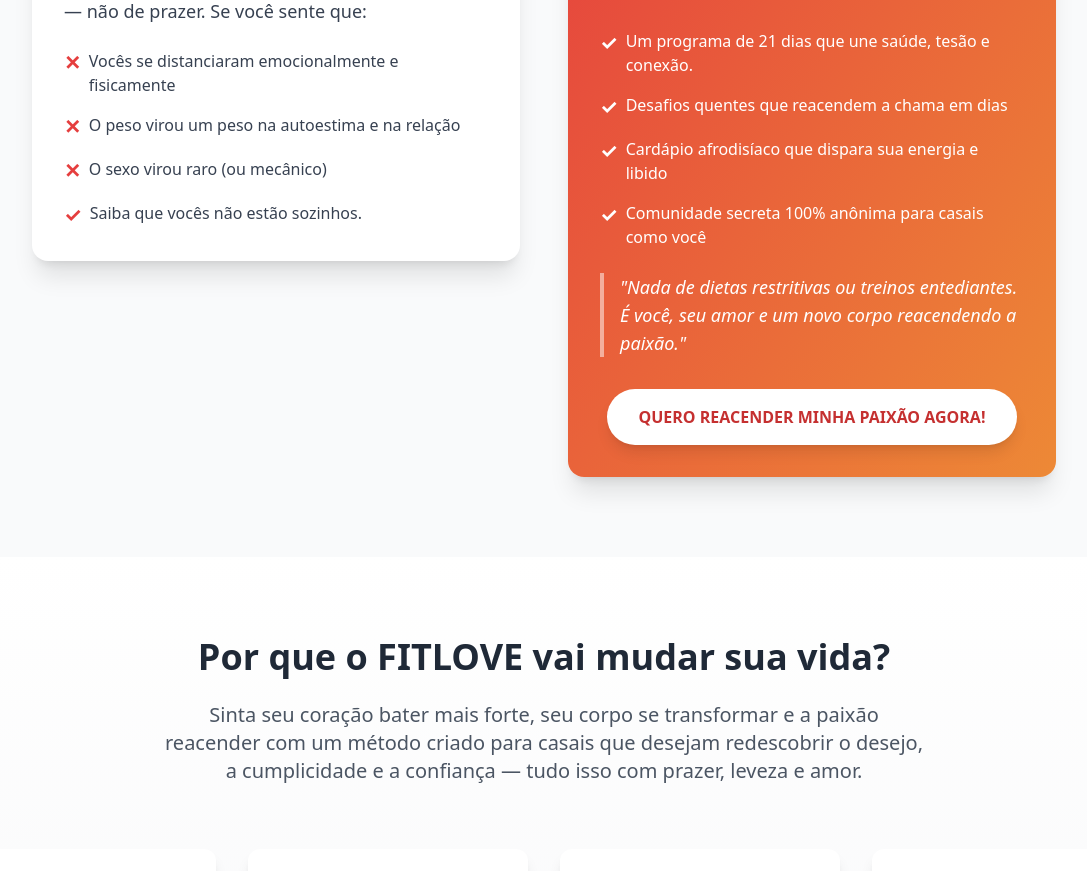
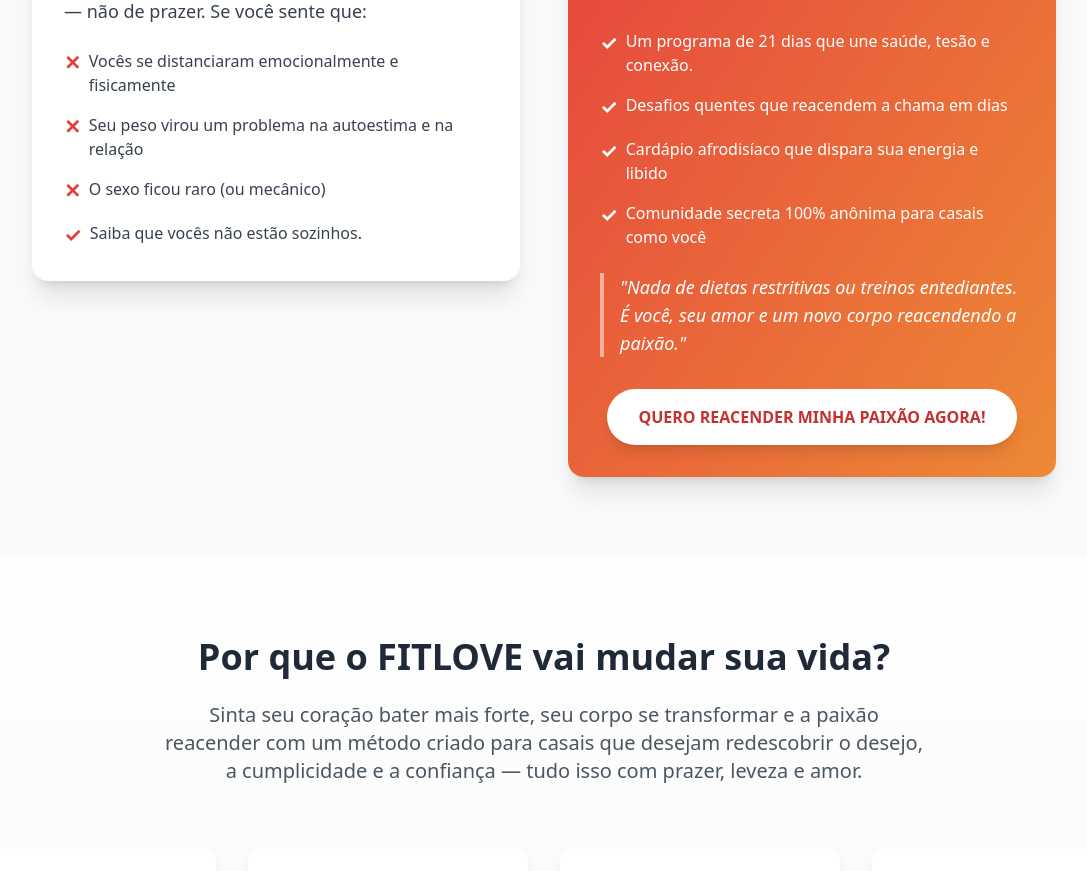
Before and after one commit to FitLove25/Fitloveapp, a React (Vite) app: page / in a window 1280 px wide. Shown: the part 1109-1980 px from the top of the page, without its empty margins (96-1183 px from the left). Built offline with nearby package versions, Linux system fonts and the light colour scheme.

Commit message:
Update ProblemSolution.tsx

```diff
--- a/src/components/ProblemSolution.tsx
+++ b/src/components/ProblemSolution.tsx
@@ -12,7 +12,8 @@ const ProblemSolution = () => {
               <h3 className="text-3xl font-bold mb-6 text-gray-800 border-b-2 border-red-400 pb-3">Está difícil se olhar no espelho?</h3>
               <p className="text-lg mb-6 text-gray-700">
                As roupas não servem mais como antes, o corpo já não responde, e o pior...
- O desejo sumiu. A conexão esfriou. A cama virou um lugar de sono — não de prazer. Se você sente que:
+ O desejo sumiu. A conexão esfriou. A cama virou um lugar de sono — não de prazer.
+Se você sente que:
               </p>
               <ul className="space-y-4">
                 <li className="flex items-start">
@@ -21,11 +22,11 @@ const ProblemSolution = () => {
                 </li>
                 <li className="flex items-start">
                   <span className="text-red-500 font-bold mr-2 text-xl">✕</span>
-                  <span className="text-gray-700">O peso virou um peso na autoestima e na relação</span>
+                  <span className="text-gray-700">Seu peso virou um problema na autoestima e na relação</span>
                 </li>
                 <li className="flex items-start">
                   <span className="text-red-500 font-bold mr-2 text-xl">✕</span>
-                  <span className="text-gray-700">O sexo virou raro (ou mecânico)</span>
+                  <span className="text-gray-700">O sexo ficou raro (ou mecânico)</span>
                 </li>
                 <li className="flex items-start">
                   <span className="text-red-500 font-bold mr-2 text-xl">✓</span>
```
